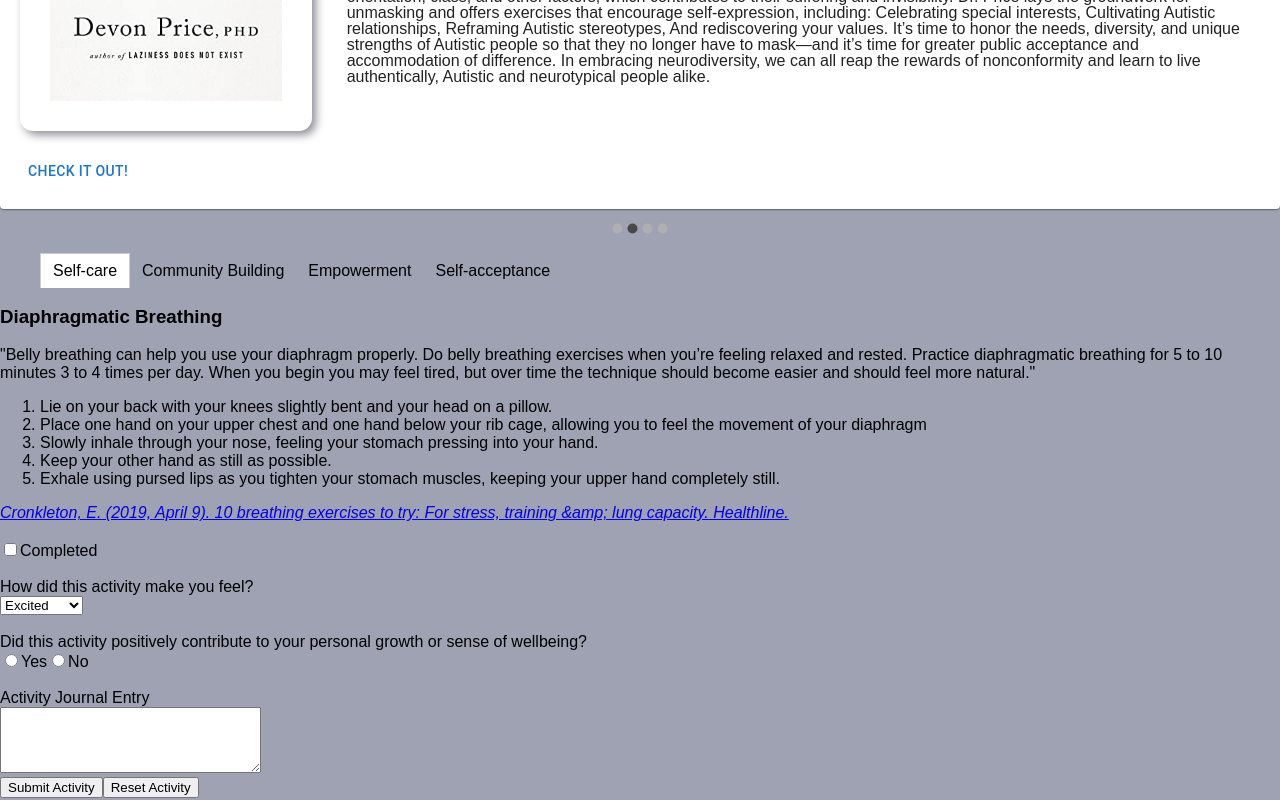
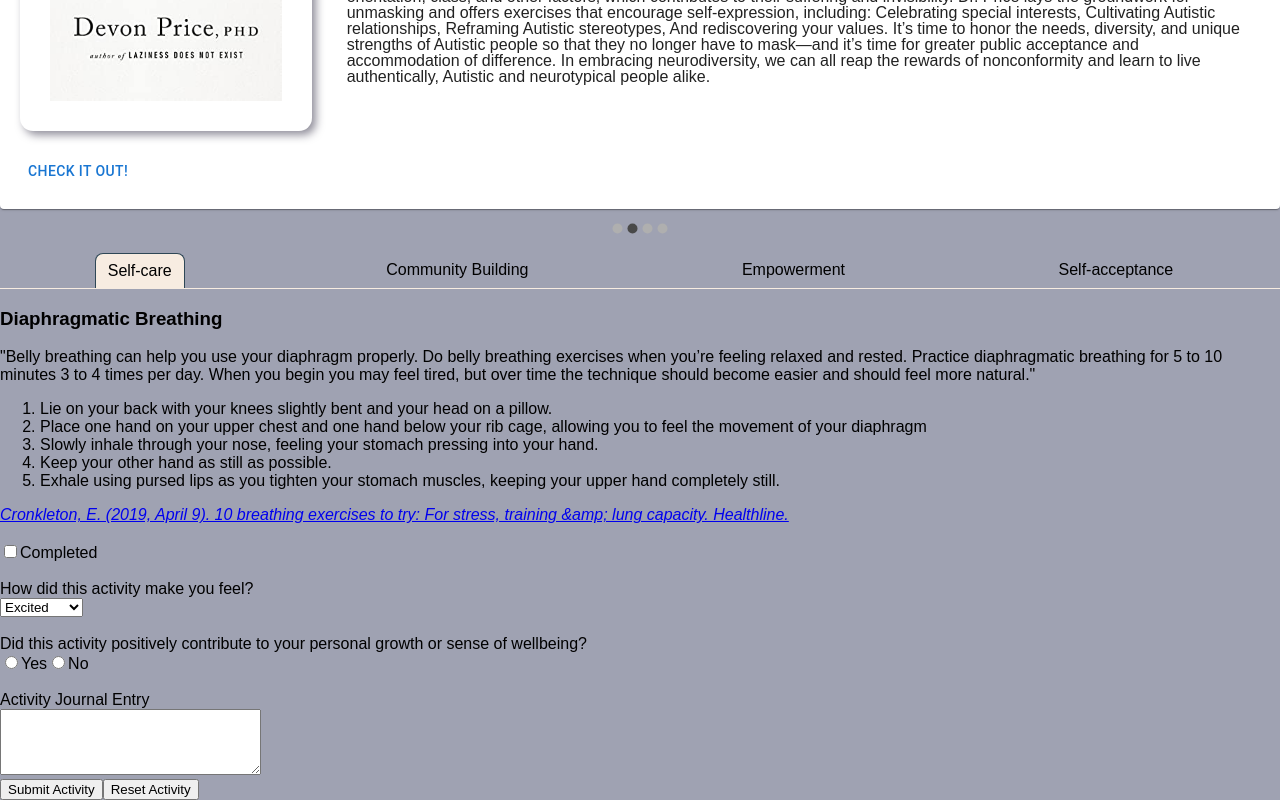
Before and after one commit to kotynskm/asd-womxn-empowerment, a React app: page / in a window 1280 px wide. Shown: the part 909-1709 px from the top of the page. Built offline with nearby package versions, Linux system fonts and the light colour scheme.

Commit message:
style updates for dailyactivity section of dashboard

```diff
--- a/src/components/Dashboard Components/Tab.css
+++ b/src/components/Dashboard Components/Tab.css
@@ -1,5 +1,8 @@
 .tab-list {
-    border-bottom: 1px solid #ccc;
+    display: flex;
+    justify-content: space-around;
+    padding-bottom: 1px;
+    border-bottom: 1px solid #F7ECE1;
     padding-left: 0;
   }
 
@@ -8,10 +11,11 @@
     list-style: none;
     margin-bottom: -1px;
     padding: 0.5rem 0.75rem;
+    border-radius: 8px 8px 0px 0px;
   }
 
   .tab-list-active {
-    background-color: white;
-    border: solid #ccc;
+    background-color: #F7ECE1;
+    border: 1px solid #2E4756;
     border-width: 1px 1px 0 1px;
   }
--- a/src/components/Dashboard Components/Tabs.js
+++ b/src/components/Dashboard Components/Tabs.js
@@ -30,7 +30,7 @@ class Tabs extends Component {
 
     return (
       <div className="tabs">
-        <ol className="tabs-list">
+        <ol className="tab-list">
           {children.map((child) => {
             const { label } = child.props;
 
@@ -44,7 +44,7 @@ class Tabs extends Component {
             );
           })}
         </ol>
-        <div className="tabs-content">
+        <div className="tab-content">
           {children.map((child) => {
             if (child.props.label !== activeTab) return undefined;
             return child.props.children;
--- a/src/stylesheets/app.css
+++ b/src/stylesheets/app.css
@@ -61,18 +61,8 @@ body {
 }
 
 /* DASHBOARD / MAIN DAILY ACTIVITY STYLING */
+/* Navigate to Tab.css, Tabs.js and Tab.js to find, update && || read */
 
-.tabs {
-
-}
-
-.tabs-list {
-
-}
-
-.tabs-content {
-
-}
 
 /* DASHBOARD / MAIN RESOURCE CAROUSEL STYLING */
 
```
